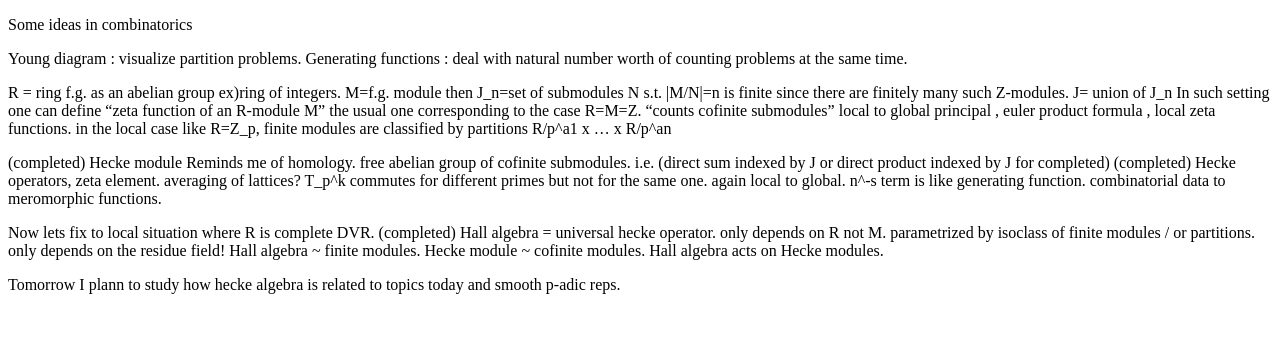
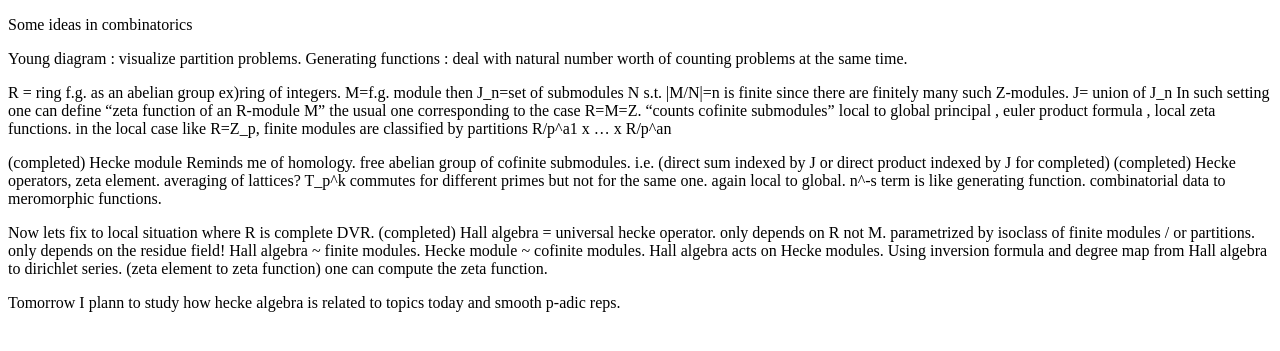
Before and after one commit to alchan00/alchan00.github.io, a Jekyll site: the page built from daily-notes/2026-09-11/index.md, in a window 1280 px wide. Shown: the top 351 px of the page. Built offline with Jekyll 4.4.1, drawn with Linux system fonts in a browser that asks for light colours; our own code applies the rules of GitHub Pages for plain Markdown files.

Commit message:
Update index.md

```diff
--- a/daily-notes/2026-09-11/index.md
+++ b/daily-notes/2026-09-11/index.md
@@ -22,6 +22,8 @@ Now lets fix to local situation where R is complete DVR.
 Hall algebra ~ finite modules.
 Hecke module ~ cofinite modules.
 Hall algebra acts on Hecke modules.
+Using inversion formula and degree map from Hall algebra to dirichlet series. (zeta element to zeta function) one can compute the zeta function.
+
 
 
 Tomorrow I plann to study how hecke algebra is related to topics today and smooth p-adic reps.
```
